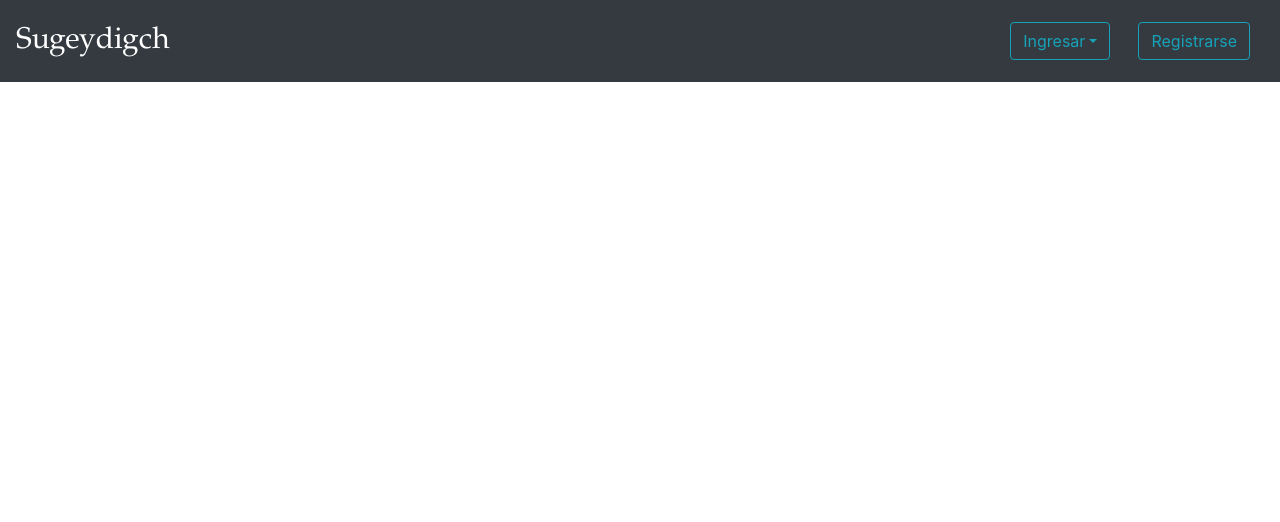
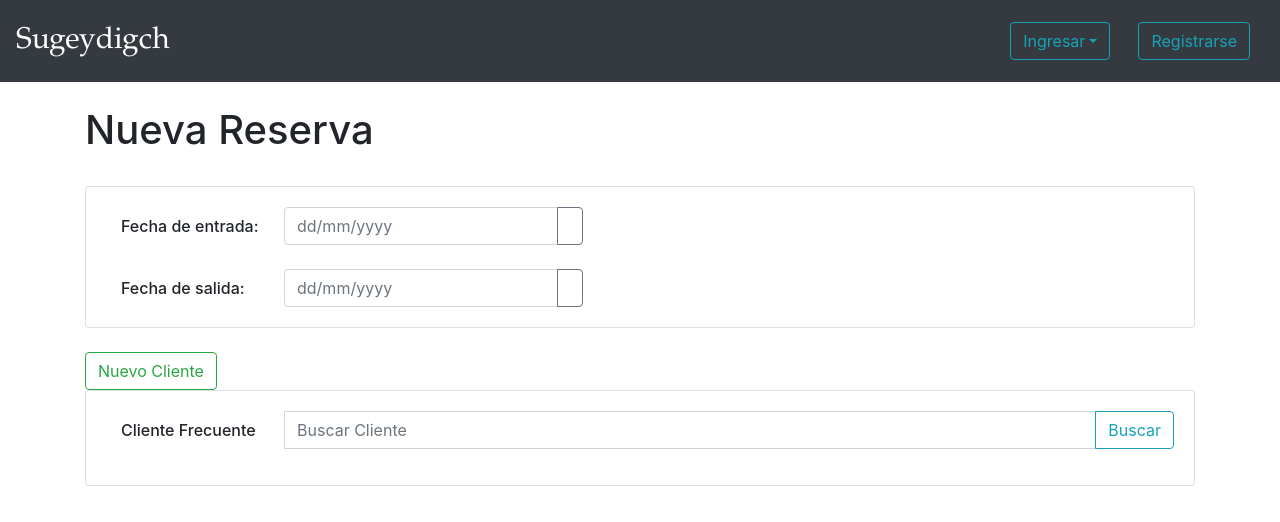
Before and after one commit to luisgsanti/Sugeydigch, an Angular app in the folder ClientApp/: page /Reserva in a window 1280 px wide. Before the commit this address led to /. Shown: the top 522 px of the page. Built offline with nearby package versions, Linux system fonts and the light colour scheme.

Commit message:
Formulario de reserva

```diff
--- a/ClientApp/src/app/Inicio/NavBar/registrarse/registrarse.component.html
+++ b/ClientApp/src/app/Inicio/NavBar/registrarse/registrarse.component.html
@@ -1,11 +1,8 @@
-<div class="modal-header">
+<div>
   <h4 class="modal-title">Registrarse</h4>
-  <button type="button" class="close" aria-label="Close" (click)="cerrar()">
-    <span aria-hidden="true">&times;</span>
-  </button>
 </div>
 
-<div class="modal-body">
+<div>
   <div>
     <h1>Datos Personales</h1><br>
   </div>
--- a/ClientApp/src/app/app-routing.module.ts
+++ b/ClientApp/src/app/app-routing.module.ts
@@ -8,11 +8,13 @@ import { Routes, RouterModule } from '@angular/router';
 import { RegistrarseComponent } from '../app/Inicio/NavBar/registrarse/registrarse.component';
 import { HomeComponent } from '../app/home/home.component';
 import { RecepcionistaComponent } from '../app/recepcionista/recepcionista.component'
+import { ReservaComponent } from '../app/reserva/reserva.component'
 
 const routes: Routes = [
 
   { path: '', component:  HomeComponent, pathMatch: 'full' },
-  { path:'Recepcionista', component:RecepcionistaComponent  }
+  { path:'Recepcionista', component:RecepcionistaComponent  },
+  { path:'Reserva', component:ReservaComponent  }
 
 ];
 
--- a/ClientApp/src/app/app.module.ts
+++ b/ClientApp/src/app/app.module.ts
@@ -14,6 +14,7 @@ import { CounterComponent } from './counter/counter.component';
 import { FetchDataComponent } from './fetch-data/fetch-data.component';
 import { RegistrarseComponent } from '../app/Inicio/NavBar/registrarse/registrarse.component';
 import { RecepcionistaComponent } from './recepcionista/recepcionista.component';
+import { ReservaComponent } from './reserva/reserva.component';
 
 @NgModule({
   declarations: [
@@ -23,7 +24,8 @@ import { RecepcionistaComponent } from './recepcionista/recepcionista.component'
     CounterComponent,
     FetchDataComponent,
     RegistrarseComponent,
-    RecepcionistaComponent
+    RecepcionistaComponent,
+    ReservaComponent
   ],
   imports: [
     BrowserModule.withServerTransition({ appId: 'ng-cli-universal' }),
--- a/ClientApp/src/app/recepcionista/recepcionista.component.html
+++ b/ClientApp/src/app/recepcionista/recepcionista.component.html
@@ -1 +1,8 @@
-<p>recepcionista works!</p>
+<div class="btn-group" ngbDropdown role="group" aria-label="Button group with nested dropdown">
+  <button class="btn btn-outline-primary" ngbDropdownToggle>Drop me</button>
+  <div class="dropdown-menu" ngbDropdownMenu>
+    <button ngbDropdownItem routerLink="/Reserva">Reservar</button>
+    <button ngbDropdownItem>Two</button>
+    <button ngbDropdownItem>Four!</button>
+  </div>
+</div>
--- /dev/null
+++ b/ClientApp/src/app/reserva/reserva.component.css
@@ -0,0 +1,2 @@
+.col-sm-2.col-form-label.a{
+}
--- /dev/null
+++ b/ClientApp/src/app/reserva/reserva.component.html
@@ -0,0 +1,63 @@
+
+<br>
+<h1>Nueva Reserva</h1><br>
+<div class="card">
+  <div class="card-body">
+    <div class="form-inline">
+      <h5 class="col-sm-2 col-form-label">Fecha de entrada:</h5>
+      <div>
+        <form class="form-inline">
+          <div class="form-group">
+            <div class="input-group">
+              <input class="form-control" placeholder="dd/mm/yyyy" name="d2" #c2="ngModel" [(ngModel)]="model2"
+                ngbDatepicker #d2="ngbDatepicker">
+              <div class="input-group-append">
+                <button class="btn btn-outline-secondary calendar" (click)="d2.toggle()" type="button"></button>
+              </div>
+            </div>
+          </div>
+        </form>
+
+        <!--
+                            <pre>Model: {{ model2 | json }}</pre>
+                            <pre>State: {{ c2.status }}</pre>
+                          -->
+      </div>
+    </div>
+    <br>
+    <div class="form-inline">
+      <h5 class="col-sm-2 col-form-label">Fecha de salida:</h5>
+      <div>
+        <form class="form-inline">
+          <div class="form-group">
+            <div class="input-group">
+              <input class="form-control" placeholder="dd/mm/yyyy" name="d2" #c2="ngModel" [(ngModel)]="model2"
+                ngbDatepicker #d2="ngbDatepicker">
+              <div class="input-group-append">
+                <button class="btn btn-outline-secondary calendar" (click)="d2.toggle()" type="button"></button>
+              </div>
+            </div>
+          </div>
+        </form>
+
+        <!--
+                            <pre>Model: {{ model2 | json }}</pre>
+                            <pre>State: {{ c2.status }}</pre>
+                          -->
+      </div>
+    </div>
+  </div>
+</div>
+<br>
+<button class="btn btn-outline-success" type="button">Nuevo Cliente</button>
+<div class="card">
+  <div class="card-body">
+    <div class="input-group mb-3">
+        <h5 class="col-sm-2 col-form-label">Cliente Frecuente</h5>
+        <input class="form-control" placeholder="Buscar Cliente">
+        <div class="input-group-append">
+          <button class="btn btn-outline-info" type="button">Buscar</button>
+        </div>
+      </div>
+  </div>
+</div>
--- /dev/null
+++ b/ClientApp/src/app/reserva/reserva.component.ts
@@ -0,0 +1,15 @@
+import { Component, OnInit } from '@angular/core';
+
+@Component({
+  selector: 'app-reserva',
+  templateUrl: './reserva.component.html',
+  styleUrls: ['./reserva.component.css']
+})
+export class ReservaComponent implements OnInit {
+
+  constructor() { }
+
+  ngOnInit() {
+  }
+
+}
--- a/ClientApp/src/index.html
+++ b/ClientApp/src/index.html
@@ -6,7 +6,7 @@
     <base href="/" />
 
     <link rel="stylesheet" href="https://stackpath.bootstrapcdn.com/bootstrap/4.4.1/css/bootstrap.min.css" integrity="sha384-Vkoo8x4CGsO3+Hhxv8T/Q5PaXtkKtu6ug5TOeNV6gBiFeWPGFN9MuhOf23Q9Ifjh" crossorigin="anonymous">
-<script src="https://stackpath.bootstrapcdn.com/bootstrap/4.4.1/js/bootstrap.min.js" integrity="sha384-wfSDF2E50Y2D1uUdj0O3uMBJnjuUD4Ih7YwaYd1iqfktj0Uod8GCExl3Og8ifwB6" crossorigin="anonymous"></script>
+    <script src="https://stackpath.bootstrapcdn.com/bootstrap/4.4.1/js/bootstrap.min.js" integrity="sha384-wfSDF2E50Y2D1uUdj0O3uMBJnjuUD4Ih7YwaYd1iqfktj0Uod8GCExl3Og8ifwB6" crossorigin="anonymous"></script>
 
     <meta name="viewport" content="width=device-width, initial-scale=1" />
     <link rel="icon" type="image/x-icon" href="favicon.ico" />
```
Also changed, not shown: 1 other file (tests, documents, lock files or other folders).
